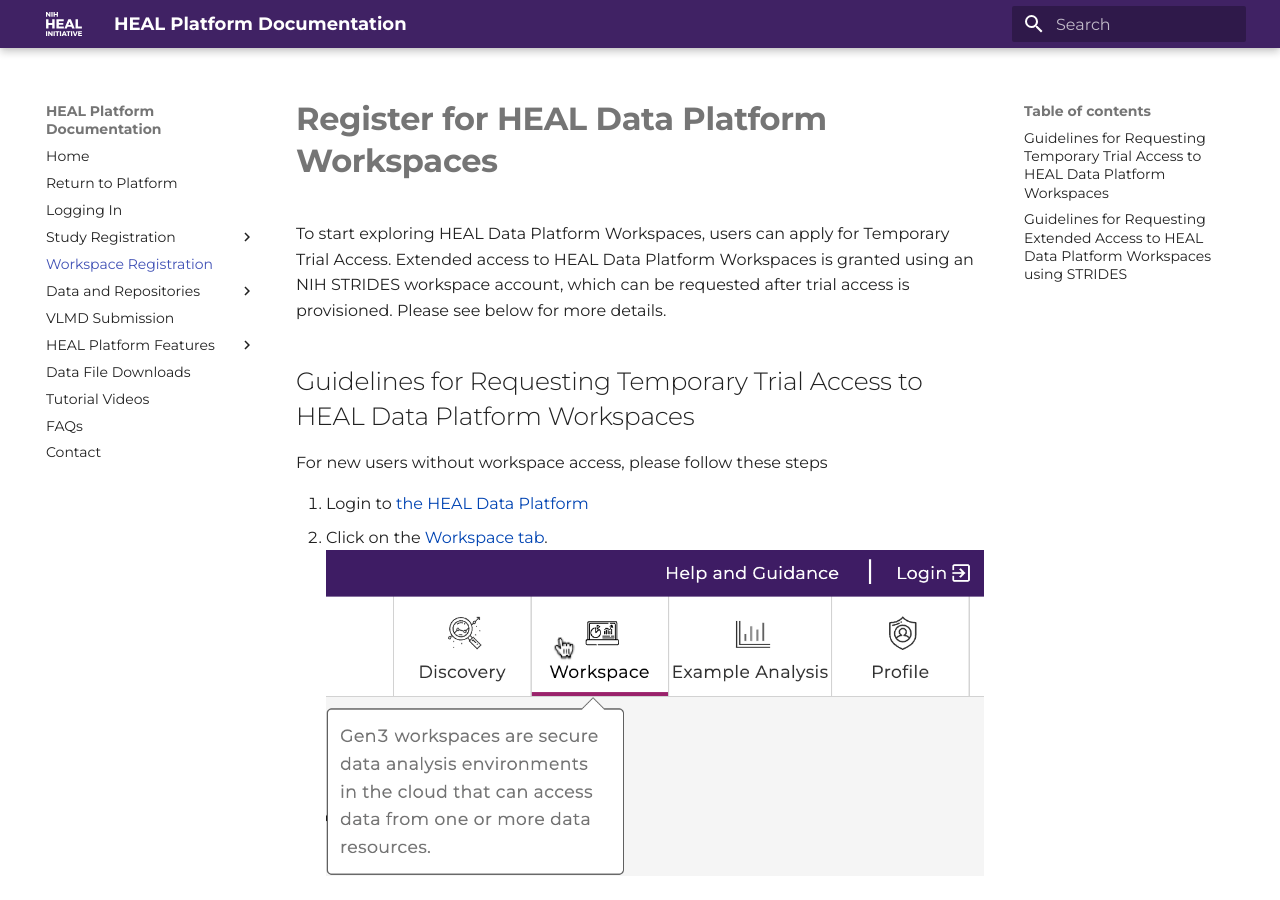
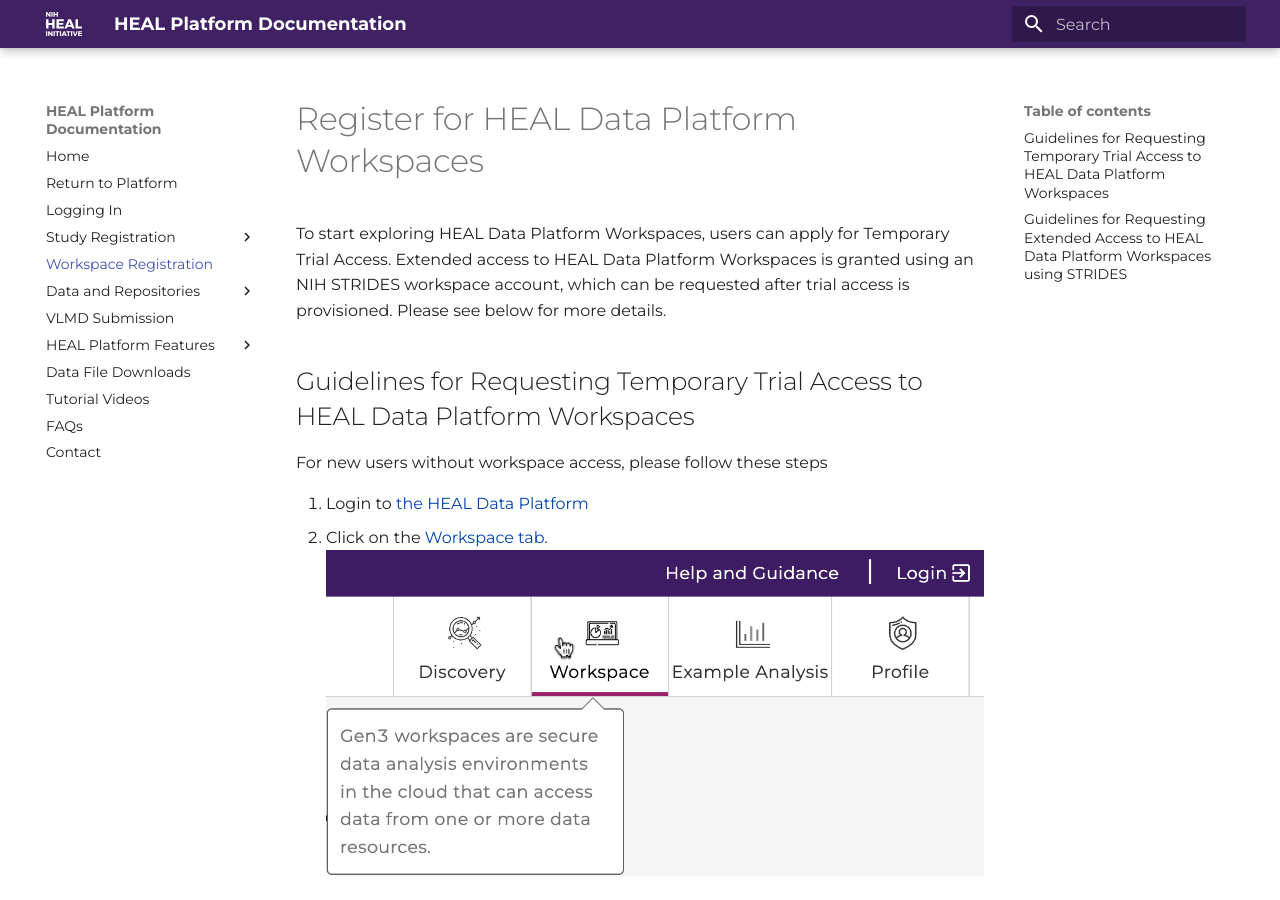
Before and after one commit to HEAL/platform-documentation, an MkDocs documentation site: the page built from docs/heal_workspace_registration.md, in a window 1280 px wide and 900 px high. Built offline with MkDocs 1.6.1 and Material for MkDocs 9.7.7, drawn with Linux system fonts in a browser that asks for light colours.

```diff
--- a/docs/heal_workspace_registration.md
+++ b/docs/heal_workspace_registration.md
@@ -1,4 +1,4 @@
-# **Register for HEAL Data Platform Workspaces**
+# Register for HEAL Data Platform Workspaces
 
 To start exploring HEAL Data Platform Workspaces, users can apply for Temporary Trial Access. Extended access to HEAL Data Platform Workspaces is granted using an NIH STRIDES workspace account, which can be requested after trial access is provisioned. Please see below for more details.
 
```
